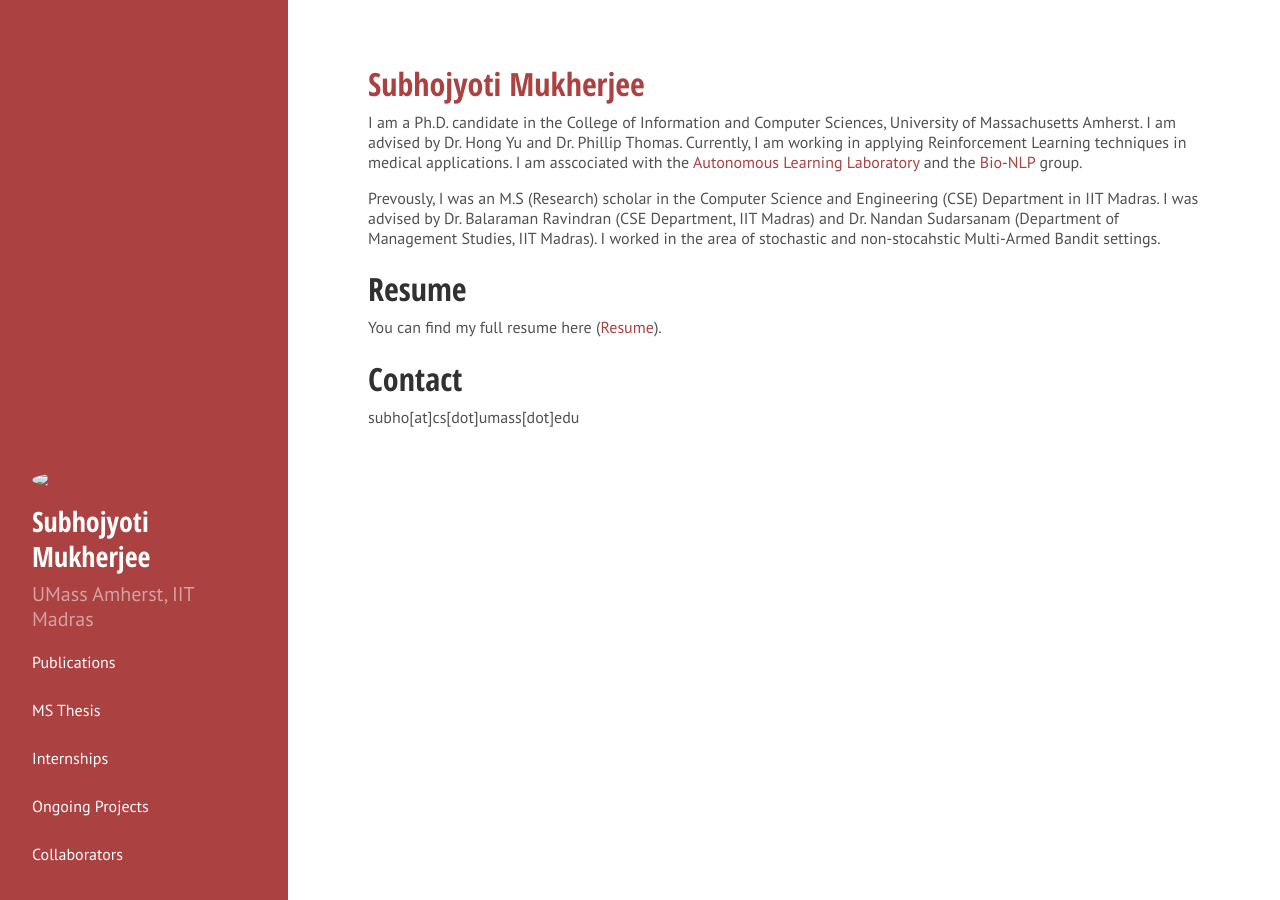
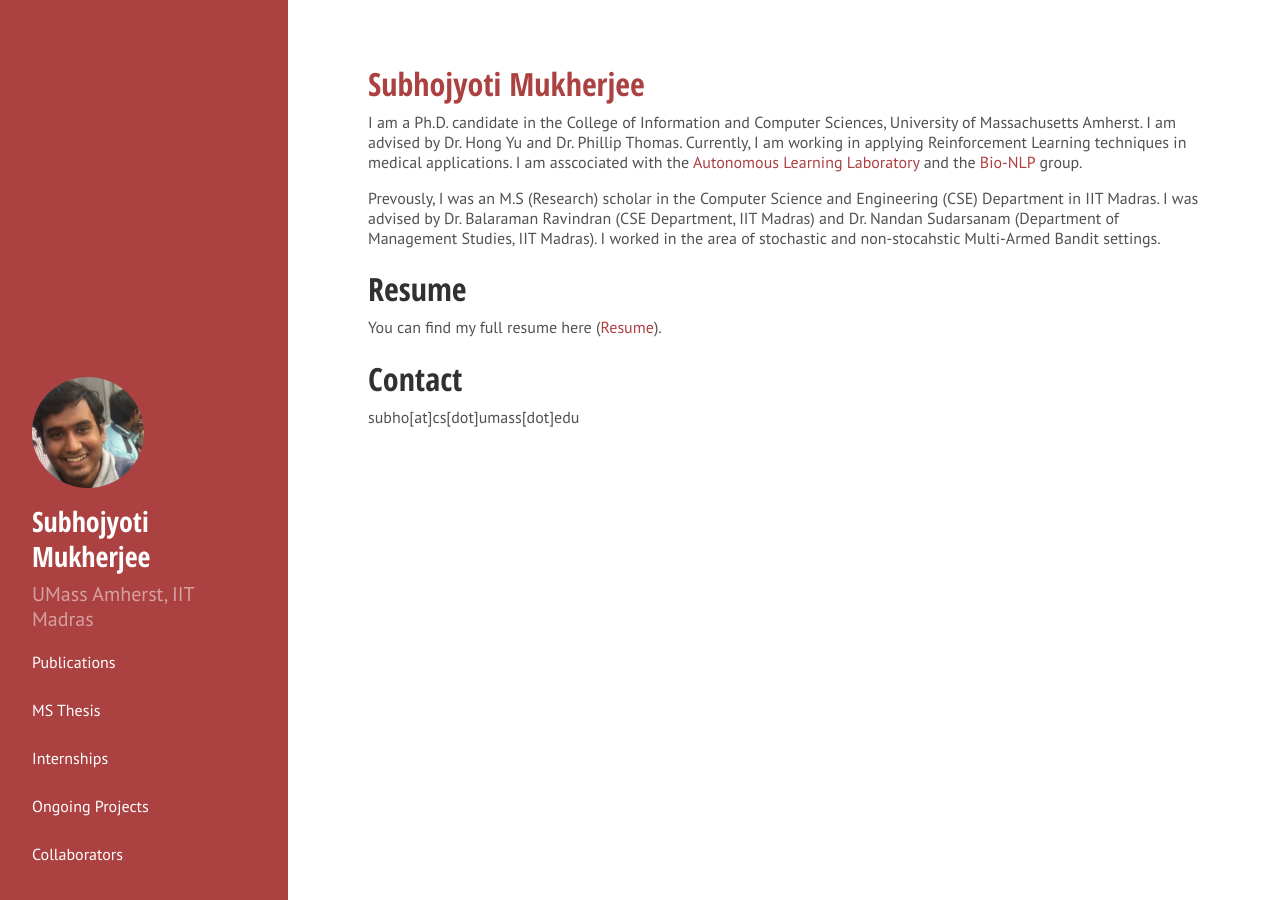
Before and after one commit to Subhojyoti22/subhojyoti.github.io, a Jekyll site: the page built from index.html, in a window 1280 px wide. Built offline with Jekyll 4.4.1, drawn with Linux system fonts in a browser that asks for light colours; Markdown is read by kramdown in place of the engine named in the settings; the list of posts is cut into pages by our own code.

Commit message:
Update sidebar.html

```diff
--- a/_includes/sidebar.html
+++ b/_includes/sidebar.html
@@ -2,7 +2,7 @@
   <div class="container sidebar-sticky">
     <div class="sidebar-about">
       <h1>
-        <img src="/IMG-20161224-WA0002.jpg" style="border-radius:50%" width="50%">
+        <img src="/img/IMG-20161224-WA0002.jpg" style="border-radius:50%" width="50%">
         <a href="{{ site.url }}">
           {{ site.title }}
         </a>
```
